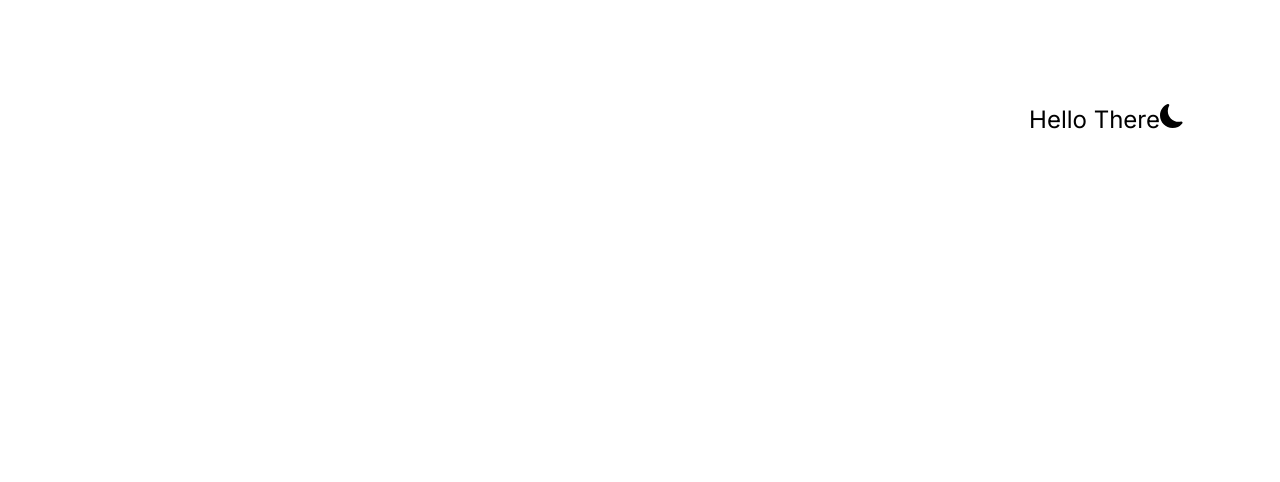
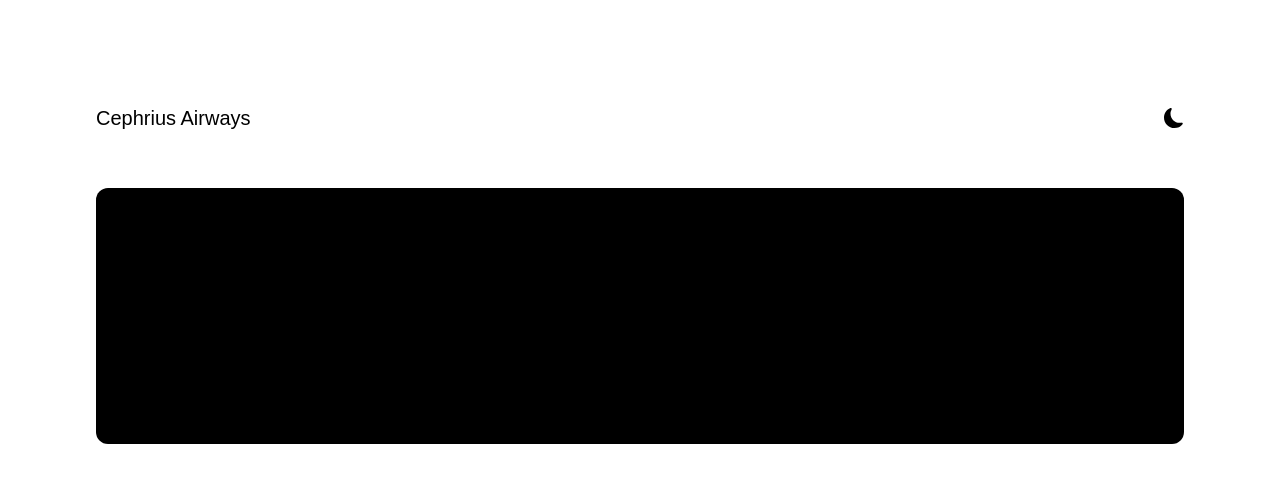
Before and after one commit to Cephrius/cephriusairways, a Next.js app: page /book in a window 1280 px wide. Shown: the top 482 px of the page. Built offline with nearby package versions, Linux system fonts and the light colour scheme.

Commit message:
feat: Implement dark mode toggle and add search bar

```diff
--- a/app/book/page.tsx
+++ b/app/book/page.tsx
@@ -26,6 +26,7 @@
       if (darkMode) {
         document.documentElement.classList.add('dark');
         localStorage.theme = 'dark'; // Save user's preference
+        darkMode ? BsFillSunFill : BsFillMoonFill
       } else {
         document.documentElement.classList.remove('dark');
         localStorage.theme = 'light'; // Save user's preference
@@ -36,30 +37,40 @@
 
 
     return (
-        <main className="min-h-screen p-[55px] items-center justify-between lg:p-24 bg-white transition-all duration-300 dark:bg-black">
+        <main className="min-h-screen p-[55px]  lg:p-24 bg-white transition-all duration-300 dark:bg-black">
+
         <link rel="icon" href="/e.svg" />  {/* Try to fix the svg image*/}
             {/* Dark Mode Toggle */}
-           <nav className='py-2 mb-12 flex justify-end text-3xl lg:text-2xl'>
-          <div className='text-black  flex flex-row  dark:text-white ' >
-            {/* Pass darkMode and setDarkMode */}
-            Hello There
-          <Fade direction='down' duration={1250} damping={0.999}>
-            <button
-              onClick={() => setDarkMode(!darkMode)}
-              className="text-2xl "
-            >
-            <Icons />
-          </button>
-          </Fade>
-          </div>
-        </nav>
+            <section>
+            <nav className='text-3xl lg:text-2xl dark:text-white  '>
+                <ul>
+                  <li>
+                    <div>
+                      <Fade direction="down" duration={1250} damping={0.999}>
+                        <div className=" py-2 mb-12 flex justify-end text-[14px] items-center lg:text-xl  ">
+                        <h2 className=" font-Incompleeta flex-1 justify-start"><a href="/">Cephrius Airways</a></h2>
+                        <div className="cursor-pointer">
+                                                  </div>
+                        {darkMode ? (
+                          <BsFillSunFill className="cursor-pointer" onClick={() => setDarkMode(!darkMode)} />
+                        ) : (
+                          <BsFillMoonFill className="cursor-pointer" onClick={() => setDarkMode(!darkMode)} />
+                        )}
 
-        <div>
-             {/* Create Flight Search Bar */}
+                      </div>
+                    </Fade>
+                  </div>
+                  </li>
+                </ul>
+            </nav>
+          </section>
+          {/* Implement Search Bar */}
+
+              <div className="p-32 mt-52- bg-black w-[100] h-[100] rounded-xl ">
+
+              </div>
 
 
-
-        </div>
 
 
         </main>
```
